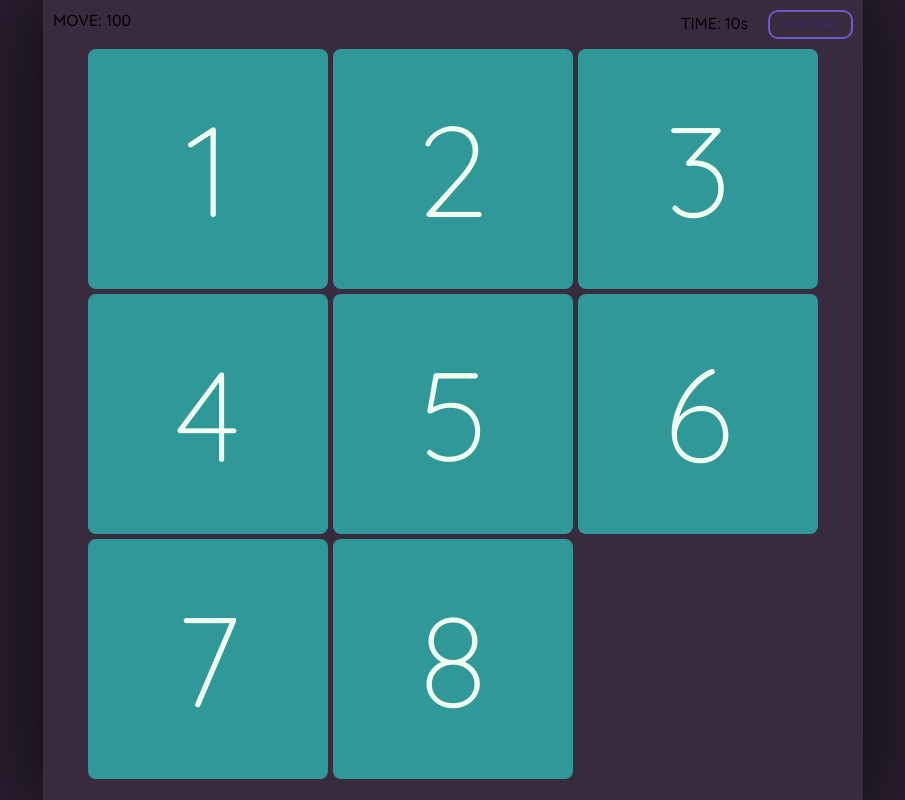
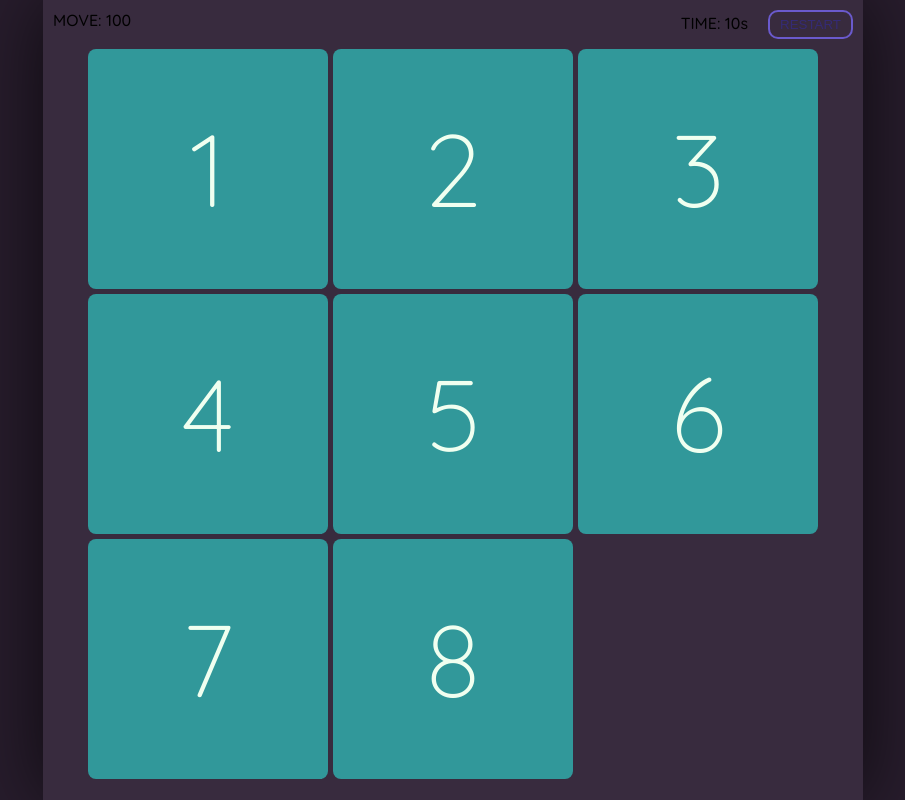
Before and after one commit to F9Uf/react-8puzzle, a React (Create React App) app: page / in a window 1280 px wide. Shown: the whole page, without its empty margins (187-1092 px from the left). Built offline with nearby package versions, Linux system fonts and the light colour scheme.

Commit message:
update block font size

```diff
--- a/src/Game/Board/Block.css
+++ b/src/Game/Board/Block.css
@@ -1,8 +1,7 @@
 .block {
-  display: block;
   background-color: #31989a;
   color: honeydew;
-  font-size: 10vw;
+  font-size: 8vw;
   font-weight: 300;
   cursor: pointer;
   border-radius: 8px;
--- a/src/Game/Board/Block.tsx
+++ b/src/Game/Board/Block.tsx
@@ -16,9 +16,7 @@ function Block(props: blockProps) {
         height: props.height
       }}
     >
-      <span className="text">
-        {props.value}
-      </span>
+      {props.value}
     </div>
   );
 }
```
